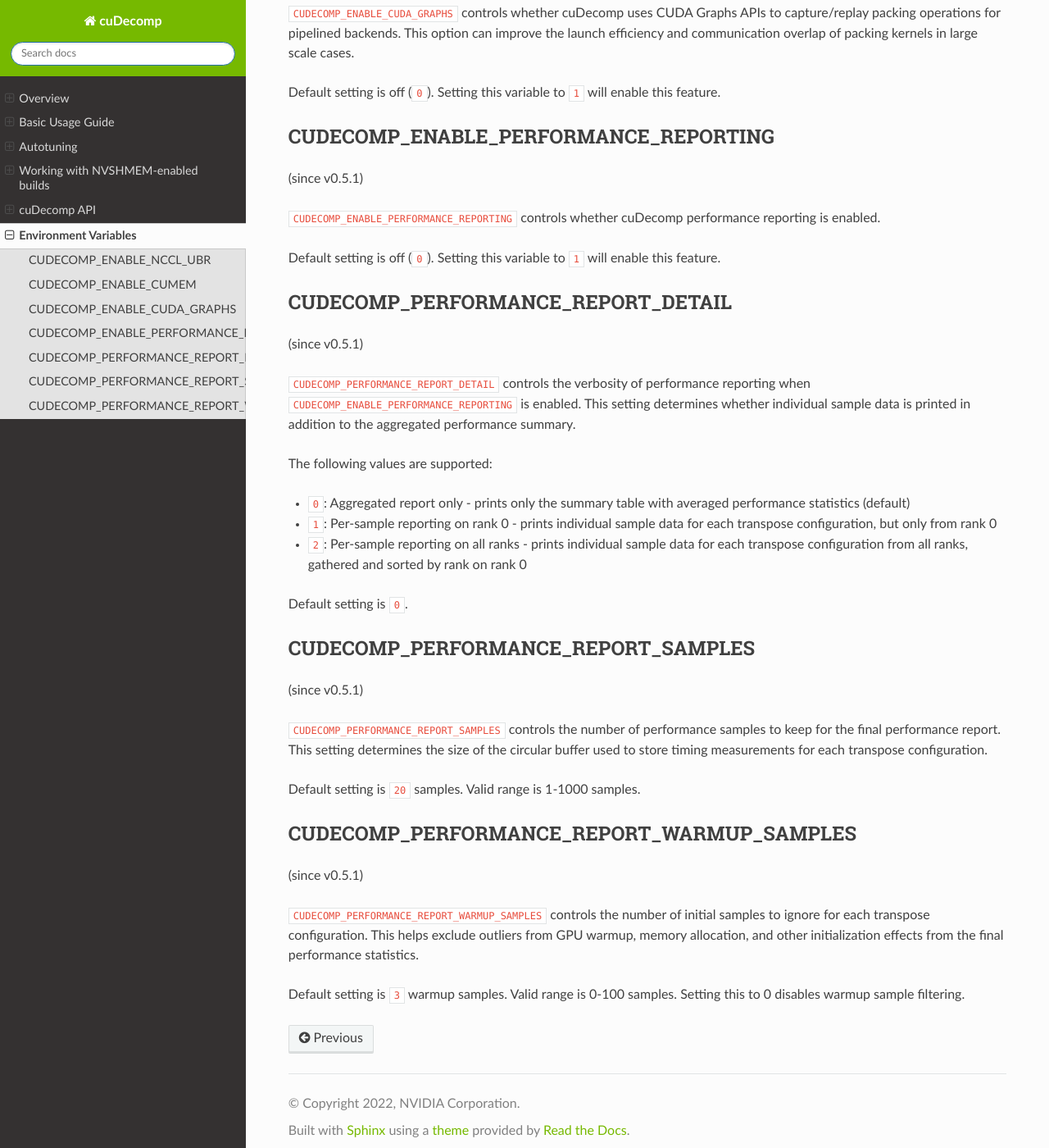
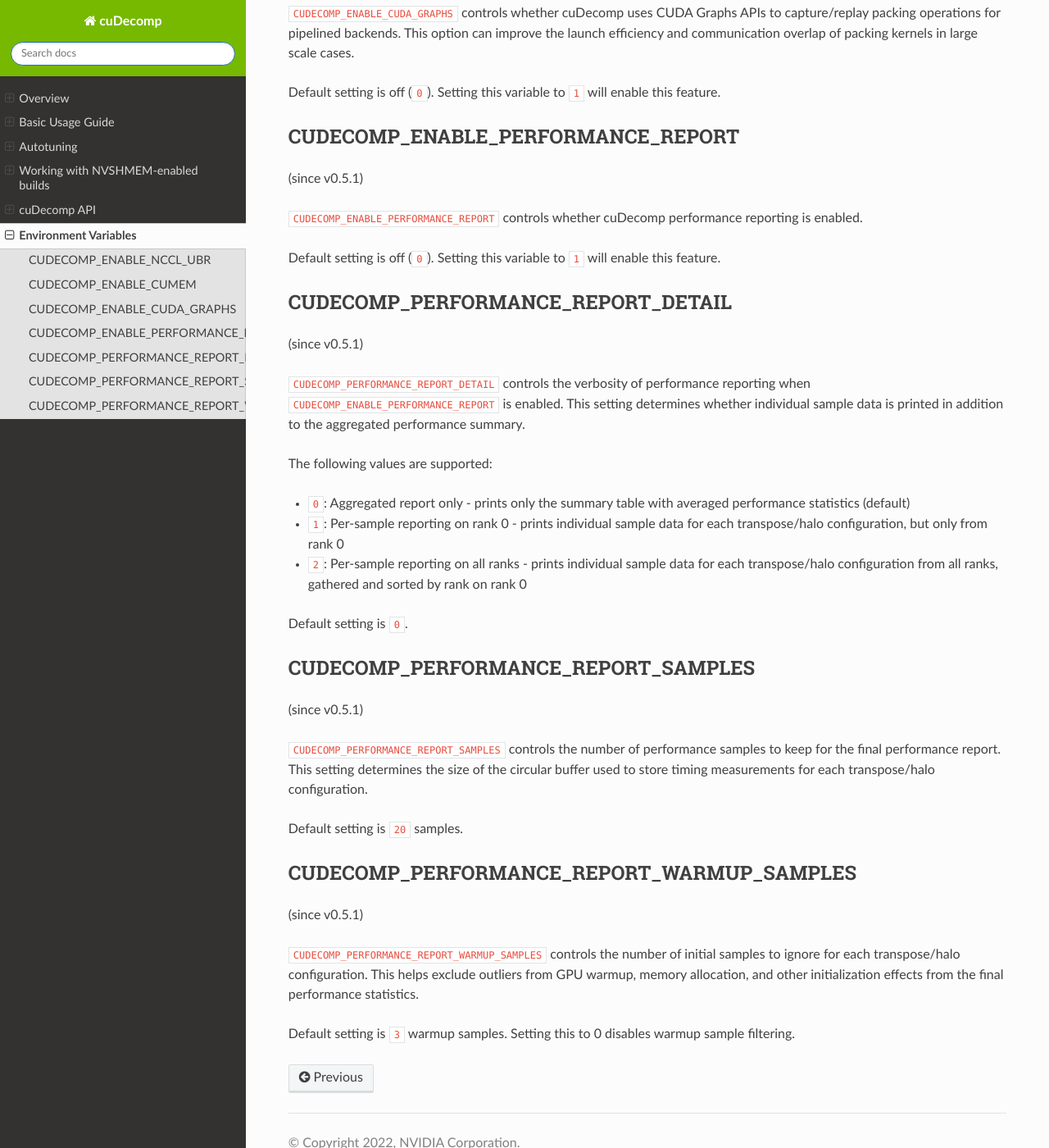
Before and after one commit to NVIDIA/cuDecomp, a Sphinx documentation site: the page built from docs/env_vars.rst, in a window 1280 px wide and 1400 px high, scrolled down 810 px. Shown: the whole window at 82% size. Built offline with Sphinx 7.4.7 and the Read the Docs theme 3.1.0, drawn with Linux system fonts in a browser that asks for light colours.

Commit message:
Add performance reporting for halo operations. Update env var names and handling.

```diff
--- a/docs/env_vars.rst
+++ b/docs/env_vars.rst
@@ -33,11 +33,11 @@
 
 Default setting is off (:code:`0`). Setting this variable to :code:`1` will enable this feature.
 
-CUDECOMP_ENABLE_PERFORMANCE_REPORTING
--------------------------------------
+CUDECOMP_ENABLE_PERFORMANCE_REPORT
+------------------------------------
 (since v0.5.1)
 
-:code:`CUDECOMP_ENABLE_PERFORMANCE_REPORTING` controls whether cuDecomp performance reporting is enabled.
+:code:`CUDECOMP_ENABLE_PERFORMANCE_REPORT` controls whether cuDecomp performance reporting is enabled.
 
 Default setting is off (:code:`0`). Setting this variable to :code:`1` will enable this feature.
 
@@ -45,13 +45,13 @@
 ----------------------------------
 (since v0.5.1)
 
-:code:`CUDECOMP_PERFORMANCE_REPORT_DETAIL` controls the verbosity of performance reporting when :code:`CUDECOMP_ENABLE_PERFORMANCE_REPORTING` is enabled. This setting determines whether individual sample data is printed in addition to the aggregated performance summary.
+:code:`CUDECOMP_PERFORMANCE_REPORT_DETAIL` controls the verbosity of performance reporting when :code:`CUDECOMP_ENABLE_PERFORMANCE_REPORT` is enabled. This setting determines whether individual sample data is printed in addition to the aggregated performance summary.
 
 The following values are supported:
 
 - :code:`0`: Aggregated report only - prints only the summary table with averaged performance statistics (default)
-- :code:`1`: Per-sample reporting on rank 0 - prints individual sample data for each transpose configuration, but only from rank 0
-- :code:`2`: Per-sample reporting on all ranks - prints individual sample data for each transpose configuration from all ranks, gathered and sorted by rank on rank 0
+- :code:`1`: Per-sample reporting on rank 0 - prints individual sample data for each transpose/halo configuration, but only from rank 0
+- :code:`2`: Per-sample reporting on all ranks - prints individual sample data for each transpose/halo configuration from all ranks, gathered and sorted by rank on rank 0
 
 Default setting is :code:`0`.
 
@@ -59,14 +59,14 @@
 -----------------------------------
 (since v0.5.1)
 
-:code:`CUDECOMP_PERFORMANCE_REPORT_SAMPLES` controls the number of performance samples to keep for the final performance report. This setting determines the size of the circular buffer used to store timing measurements for each transpose configuration.
+:code:`CUDECOMP_PERFORMANCE_REPORT_SAMPLES` controls the number of performance samples to keep for the final performance report. This setting determines the size of the circular buffer used to store timing measurements for each transpose/halo configuration.
 
-Default setting is :code:`20` samples. Valid range is 1-1000 samples.
+Default setting is :code:`20` samples.
 
 CUDECOMP_PERFORMANCE_REPORT_WARMUP_SAMPLES
 ------------------------------------------
 (since v0.5.1)
 
-:code:`CUDECOMP_PERFORMANCE_REPORT_WARMUP_SAMPLES` controls the number of initial samples to ignore for each transpose configuration. This helps exclude outliers from GPU warmup, memory allocation, and other initialization effects from the final performance statistics.
+:code:`CUDECOMP_PERFORMANCE_REPORT_WARMUP_SAMPLES` controls the number of initial samples to ignore for each transpose/halo configuration. This helps exclude outliers from GPU warmup, memory allocation, and other initialization effects from the final performance statistics.
 
-Default setting is :code:`3` warmup samples. Valid range is 0-100 samples. Setting this to 0 disables warmup sample filtering.
+Default setting is :code:`3` warmup samples. Setting this to 0 disables warmup sample filtering.
```
Also changed, not shown: 12 other files.
